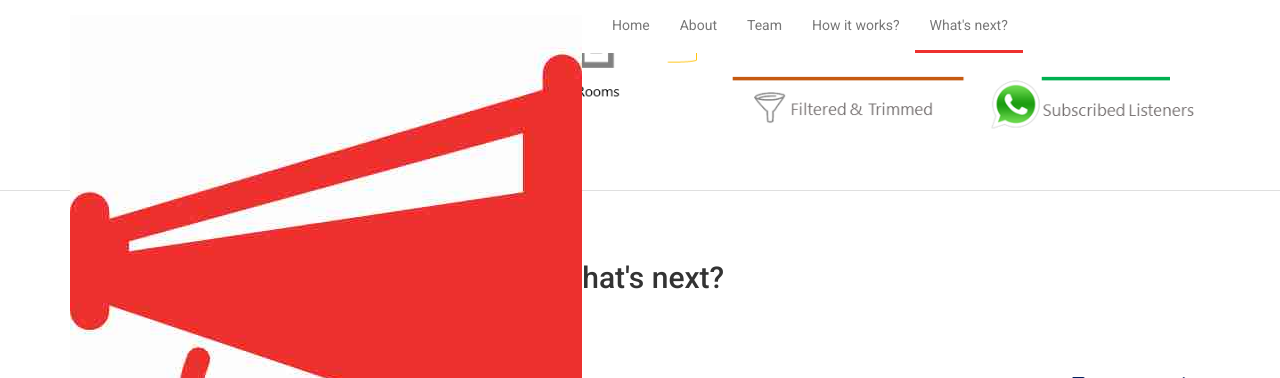
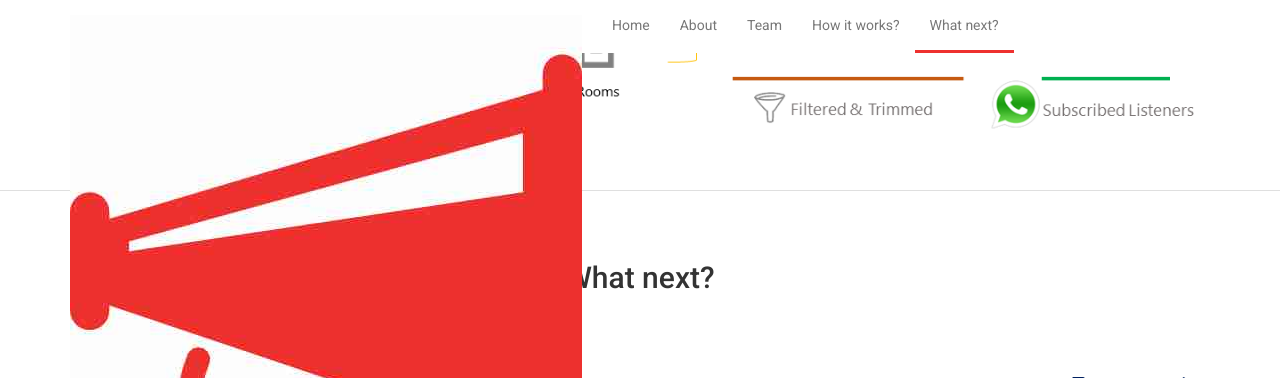
Before and after one commit to screams/screams.github.io, a Jekyll site: the page built from index.html, in a window 1280 px wide and 900 px high, scrolled down 2424 px. Shown: the top 378 px of the window. Built offline with Jekyll 4.4.1, drawn with Linux system fonts in a browser that asks for light colours; nearby versions of some CDN libraries; Markdown is read by kramdown in place of the engine named in the settings.

Commit message:
spell correction

```diff
--- a/index.html
+++ b/index.html
@@ -30,7 +30,7 @@ title: Screaming Soon.. | Screams.io
         <li><a href="#about-us" class='same-page-nav'>About</a></li>
         <li><a href="#team" class='same-page-nav'>Team</a></li>
         <li><a href="#how-it-works" class='same-page-nav'>How it works?</a></li>
-        <li><a href="#whats-next" class='same-page-nav'>What's next?</a></li>
+        <li><a href="#what-next" class='same-page-nav'>What next?</a></li>
       </ul>
     </div><!--/.nav-collapse -->
   </div>
@@ -142,11 +142,11 @@ title: Screaming Soon.. | Screams.io
   </div>
 </section>
 
-<section id='whats-next'>
+<section id='what-next'>
   <div class="container">
     <div class='row'>
       <div class='col-md-12'>
-        <h2>What's next?</h2>
+        <h2>What next?</h2>
         <img class='section-img' src="../images/Slide3.PNG">
       </div>
     </div>
```
